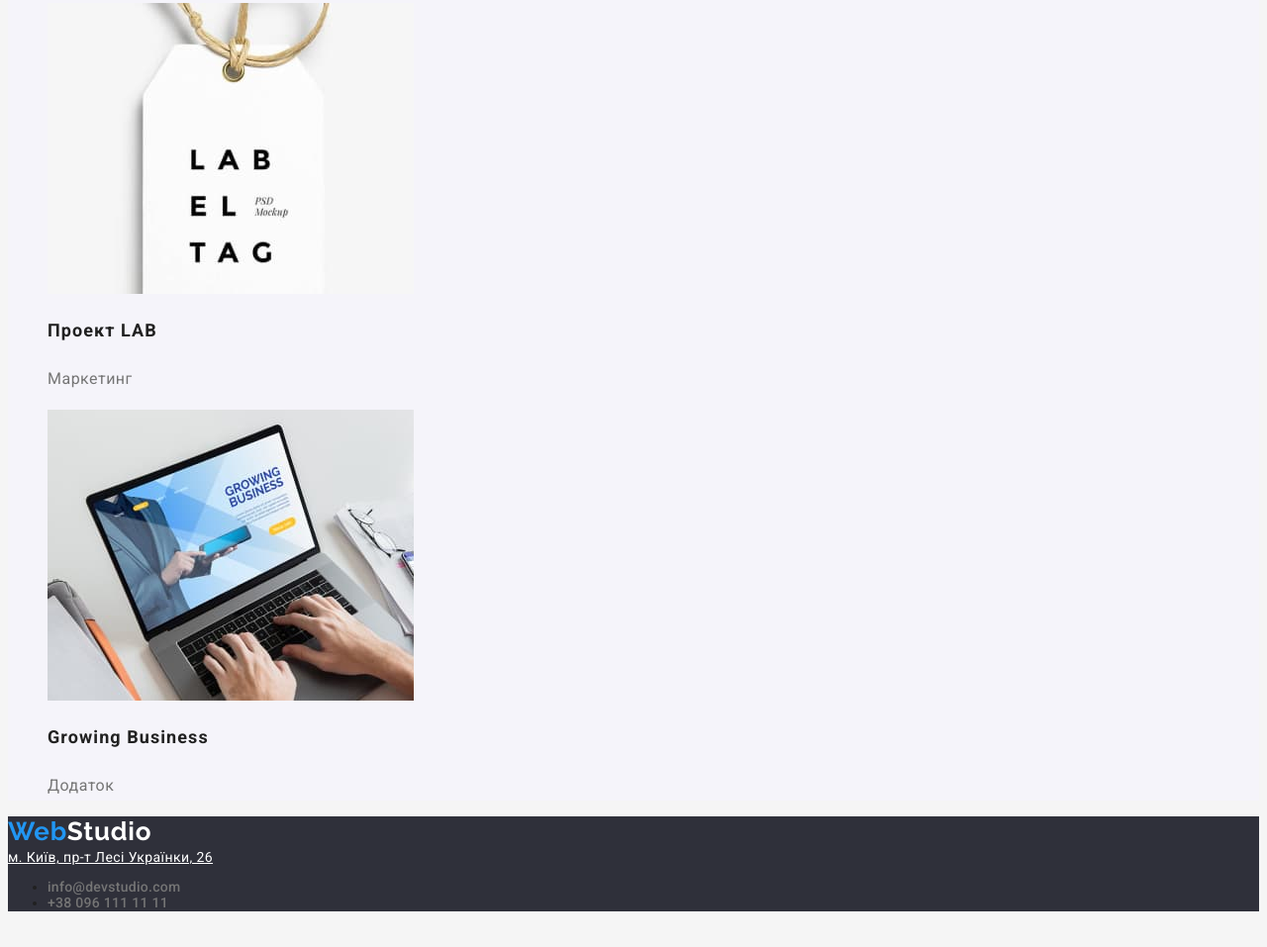
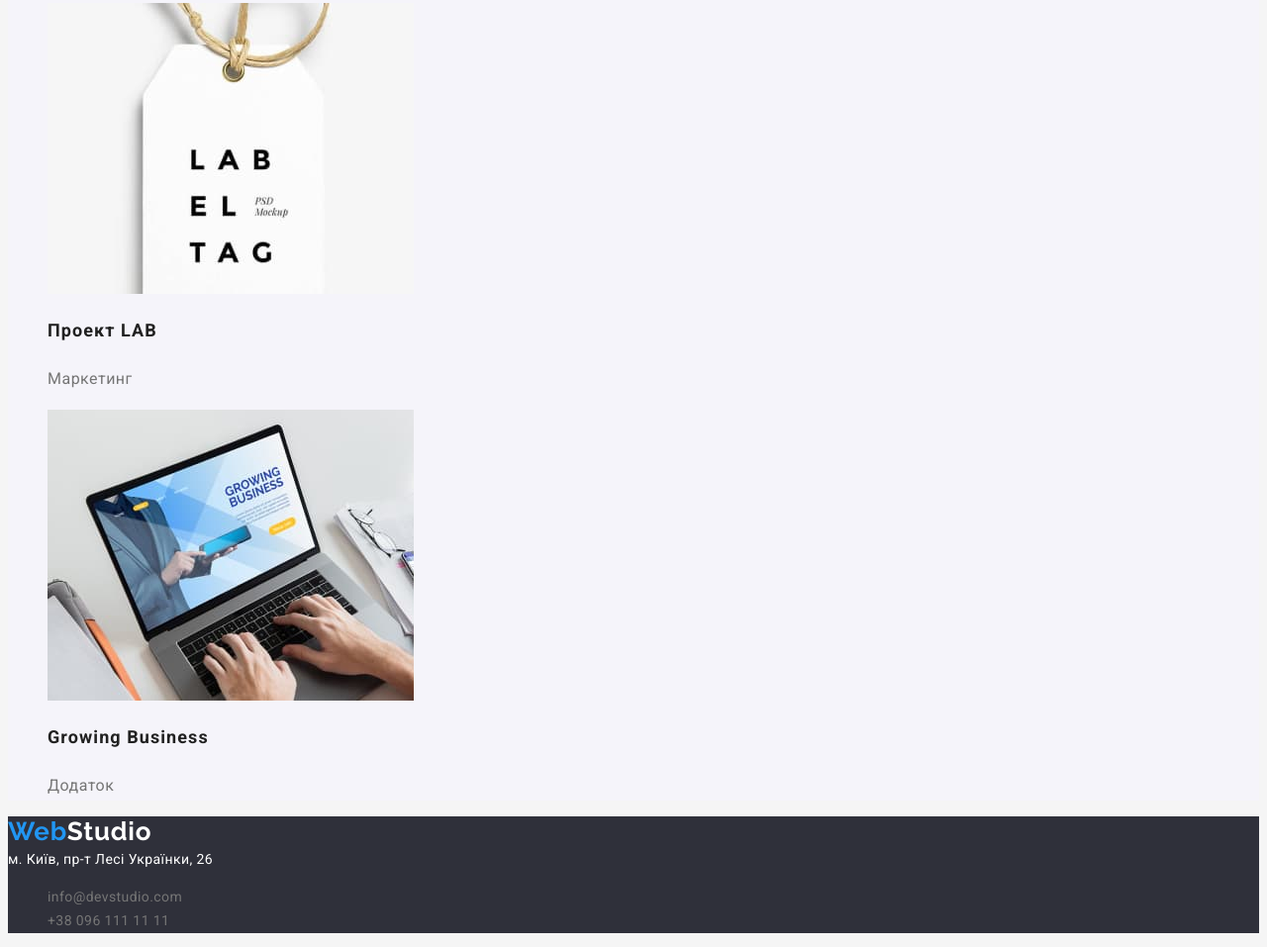
Before and after one commit to LiakhovaIryna/goit-markup-hw-02, a plain HTML site: page portfolio.html in a window 1280 px wide. Shown: the part 3216-4173 px from the top of the page at 99% size. Before the commit the page ends 4151 px from the top, so only its background shows below. Drawn offline with Linux system fonts and the light colour scheme.

Commit message:
add changes

```diff
--- a/css/styles.css
+++ b/css/styles.css
@@ -77,6 +77,7 @@ font-weight: 900;
 font-size: 44px;
 line-height: 1.36;
 letter-spacing: 0.06em;
+text-transform: uppercase;
 }
 
 .hero-btn{
@@ -98,6 +99,7 @@ letter-spacing: 0.03em;
 font-weight: 700;
 font-size: 14px;
 line-height: 1.14;
+text-transform: uppercase;
 }
 .feature-text{
 color: var(--secondary-title-color);
@@ -146,6 +148,10 @@ color: var(--secondary-title-color);
 /* -------------Footer---------------- */
 .footer{
 background-color: var(--secondary-background-color);
+font-weight: 400;
+font-size: 14px;
+line-height: 1.71;
+letter-spacing: 0.03em;
 }
 
 .footer-logo{
@@ -154,17 +160,36 @@ color: #FFFFFF;
 
 .adress{
 font-style: normal;
-font-weight: 400;
-font-size: 14px;
-line-height: 1.71x;
-letter-spacing: 0.03em;
 color: #FFFFFF;
+text-decoration: none;
 }
 
 .adress:hover,
 .adress:focus {
 color: var(--accent-color);
 }
+
+.footer-list {
+color: rgba(255, 255, 255, 0.6);
+}
+
+.footer-item {
+font-family: inherit;
+font-style: normal;
+color: var(--main-title-color);
+text-decoration: none;
+}
+
+.footer-item.tel {
+color: var(--secondary-title-color);
+}
+
+.footer-item:hover,
+.footer-item:focus {
+    color: var(--accent-color);
+}
+
+
 /* -------------PORTFOLIO---------------- */
 .portfolio{
 background-color: var(--main-background-color);
--- a/portfolio.html
+++ b/portfolio.html
@@ -153,9 +153,9 @@
     <address>
         <a href="https://goo.gl/maps/qU4szJa4A5gRmzB77" target="_blank" rel="noopener noreferrer nofollow"
             class="adress">м. Київ, пр-т Лесі Українки, 26</a>
-        <ul class="header-list tel">
-            <li><a href="mailto:info@devstudio.com" class="header-item tel">info@devstudio.com</a> </li>
-            <li><a href="tel.+380961111111" class="header-item tel">+38 096 111 11 11</a></li>
+        <ul class="footer-list list">
+            <li><a href="mailto:info@devstudio.com" class="footer-item tel">info@devstudio.com</a> </li>
+            <li><a href="tel.+380961111111" class="footer-item tel">+38 096 111 11 11</a></li>
         </ul>
     </address>
 </footer>
```
Also changed, not shown: index.html (+3 -3 lines).
